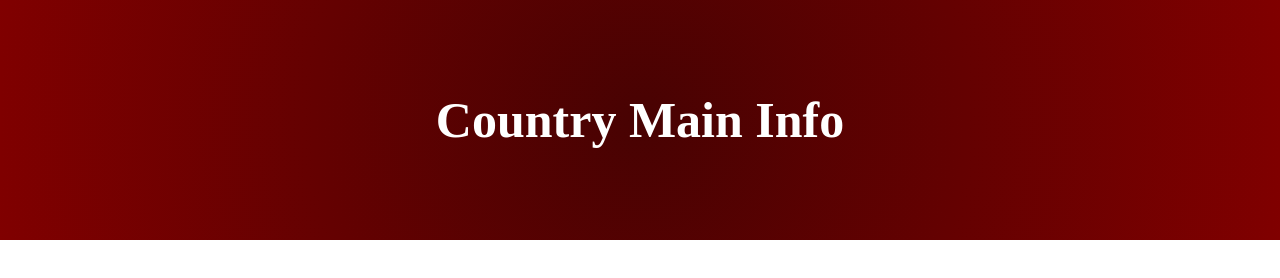
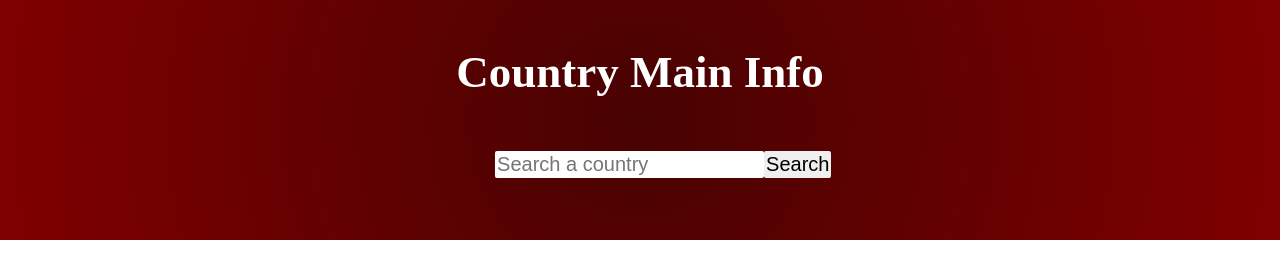
Before and after one commit to reccashi28/country-main-info, a plain HTML site: page index.html in a window 1280 px wide. Drawn offline with Linux system fonts and the light colour scheme; no server answers.

Commit message:
adding input text and button

```diff
--- a/app.js
+++ b/app.js
@@ -1,14 +1,14 @@
 const countries = document.querySelector(".countries");
+const inputText = document.querySelector('.country-input');
+const searchBtn = document.querySelector('.country-btn');;
+
 
 //create request
 
     function getCountry(country){
-
         let xhttp = new XMLHttpRequest();
-
-    xhttp.open('GET', 'https://restcountries.eu/rest/v2/name/'+country, true);
-    xhttp.send();
-
+        xhttp.onreadystatechange = function(){
+                if(this.readyState === 4 && this.status === 200 ){
                     xhttp.addEventListener('load', () => {
                         //JSON string to JS object
                         let [data] = JSON.parse(xhttp.responseText);
@@ -31,10 +31,19 @@ function getCountry(country){
 
                         countries.insertAdjacentHTML('beforeend', html);
                     });
+                }
+            }
 
+        xhttp.open('GET', 'https://restcountries.eu/rest/v2/name/'+country, true);
+        xhttp.send();
     }
+
+searchBtn.addEventListener('click', () => {
+    getCountry(inputText.value);
+    inputText.value = "";
+});
+
 
 getCountry("usa");
 getCountry("germany");
 getCountry("Philippines");
-getCountry("belgium");
--- a/index.html
+++ b/index.html
@@ -10,6 +10,10 @@
 
     <header>
         <h1>Country Main Info</h1>
+        <div class="search">
+            <input pattern="/^(a-zA-z)\D/" type="text" class="country-input" placeholder="Search a country">
+            <button class="country-btn">Search</button>
+        </div>
     </header>
     <div class="countries">
 
--- a/style.css
+++ b/style.css
@@ -4,24 +4,58 @@
     box-sizing: border-box;
 }
 
+body {
+    overflow-x: hidden;
+    overflow-y: visible;
+}
+
+/* ------------------ header ------------- */
+
 header {
     display: flex;
-    justify-content: center;
+    justify-content: space-evenly;
     align-items: center;
     height: 30vh;
     background-image: radial-gradient(circle, #480202, maroon);
     color: white;
+    text-align: center;
+    padding: 10px;
+    flex-direction: column;
 }
 
 header h1 {
-    font-size: 50px;
+    font-size: 45px;
 }
+.search input,
+.search button {
+    font-size: 20px;
+    padding: 2px;
+    border-radius: 2px;
+    border: none;
+}
+.search {
+    width: 23%;
+    margin: 1rem;
+    /* border: 2px solid green; */
+    display: flex;
+    justify-content: space-around;
+}
+
+.search input:focus,
+.search button:focus {
+    outline: none;
+}
+
+.search button {
+    cursor: pointer;
+}
+/* ------------------ end of header ------------- */
+
 
 .countries {
     display: flex;
     justify-content: center;
     align-items: center;
-
     width: 100%;
     /* border: 2px solid green; */
     position: relative;
@@ -31,6 +65,7 @@ header h1 {
 
 }
 
+/* --------- added elements ----- */
 .country-img {
     /* position: absolute; */
     width: 300px;
@@ -82,3 +117,5 @@ header h1 {
 .country-data {
     padding: 1rem;
 }
+
+/* --------- end of added elements ----- */
```
Lines whose indentation alone changed are shown as unchanged.
